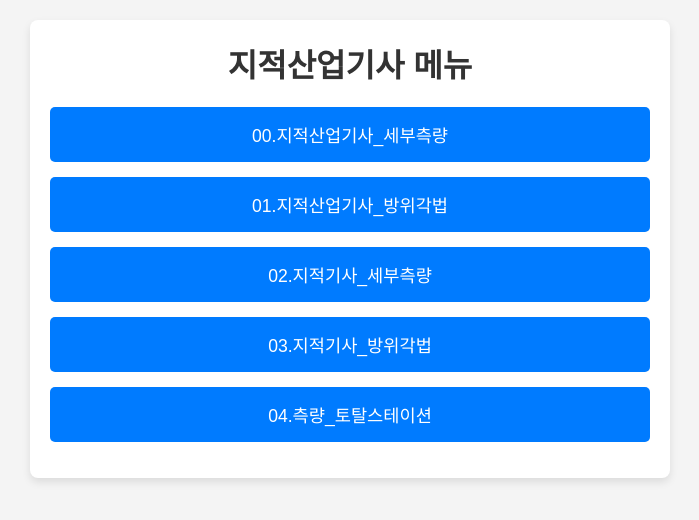
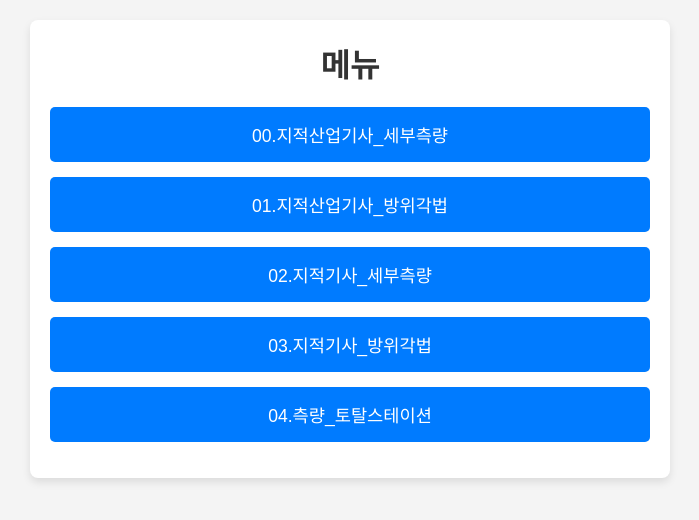
Before and after one commit to horey205/survery_exam, a plain HTML site: page index.html in a window 1280 px wide. Shown: the whole page, without its empty margins (290-989 px from the left). Drawn offline with Linux system fonts and the light colour scheme.

Commit message:
index.html 업데이트

```diff
--- a/index.html
+++ b/index.html
@@ -66,7 +66,7 @@
 </head>
 <body>
     <div class="container">
-        <h1>지적산업기사 메뉴</h1>
+        <h1>메뉴</h1>
         <ul class="menu-list">
             <li><a href="./00.지적산업기사_세부측량/index.html">00.지적산업기사_세부측량</a></li>
             <li><a href="./01.지적산업기사_방위각법/index.html">01.지적산업기사_방위각법</a></li>
```
